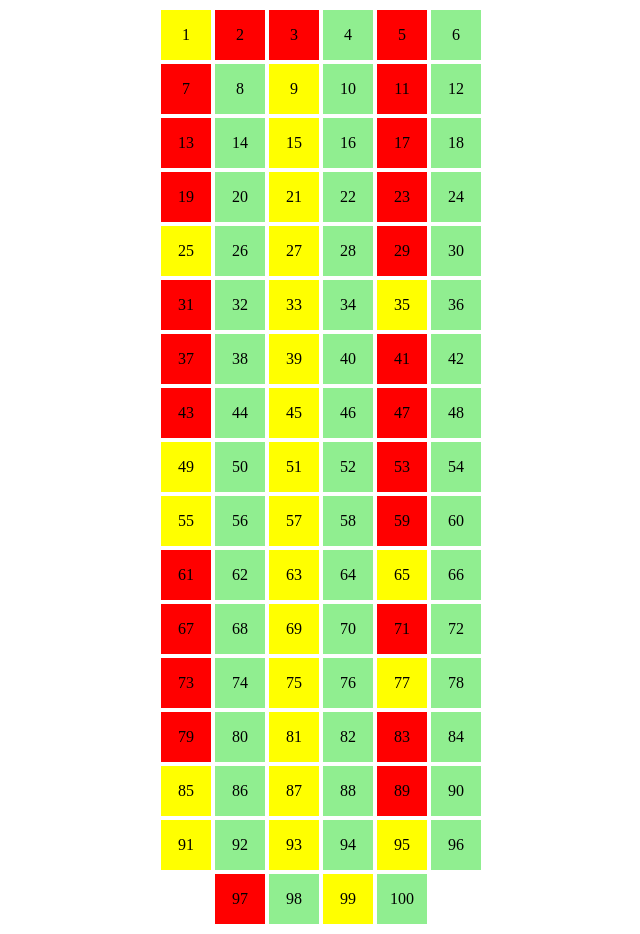
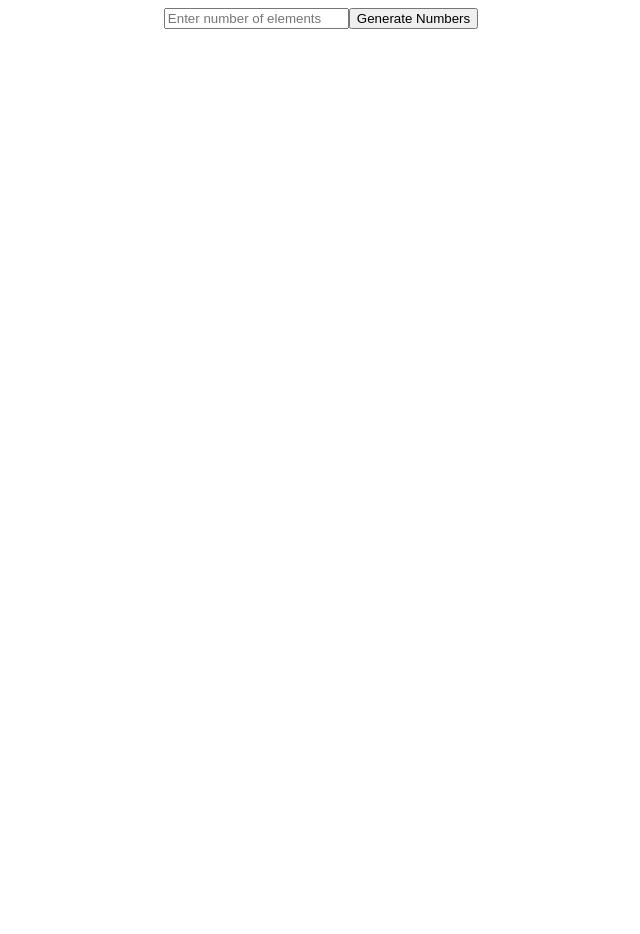
Before and after one commit to Nithin7406/Learning-React, a React (Create React App) app in the folder learning-react/: page / in a window 1280 px wide. Shown: the whole page, without its empty margins (319-959 px from the left). After the commit the page ends 800 px from the top, so only its background shows below. Built offline with nearby package versions, Linux system fonts and the light colour scheme.

Commit message:
UserInput

```diff
--- a/learning-react/src/App.js
+++ b/learning-react/src/App.js
@@ -1,8 +1,9 @@
-import Gallery from "./Components/FirstComponent";
-import VariableInJsx from "./Components/Curly";
-import Age from "./Components/Age";
-import List from "./Components/List";
-import Numbers from "./Components/Numbers";
+// import Gallery from "./Components/FirstComponent";
+// import VariableInJsx from "./Components/Curly";
+// import Age from "./Components/Age";
+// import List from "./Components/List";
+// import Numbers from "./Components/Numbers";
+import UserInput from "./Components/UserInput";
 
 const person = {
   name: "Gregorio Y. Zara",
@@ -16,7 +17,8 @@ function App() {
   return (
     <div className="App">
       <center>
-        <Numbers />
+        {/* <Numbers /> */}
+        <UserInput />
       </center>
     </div>
   );
--- /dev/null
+++ b/learning-react/src/Components/UserInput.jsx
@@ -0,0 +1,69 @@
+import React, { useState } from "react";
+
+function isPrime(num) {
+  if (num <= 1) return false;
+  if (num <= 3) return true;
+  if (num % 2 === 0 || num % 3 === 0) return false;
+  for (let i = 5; i * i <= num; i += 6) {
+    if (num % i === 0 || num % (i + 2) === 0) return false;
+  }
+  return true;
+}
+
+function NumberPrinter() {
+  const [numElements, setNumElements] = useState("");
+  const [numbers, setNumbers] = useState([]);
+
+  const handleChange = (event) => {
+    setNumElements(event.target.value);
+  };
+
+  const generateNumbers = () => {
+    const num = parseInt(numElements);
+    const generatedNumbers = [];
+
+    for (let i = 1; i <= num; i++) {
+      generatedNumbers.push(i);
+    }
+
+    setNumbers(generatedNumbers);
+  };
+
+  const numberBlocks = numbers.map((number, index) => {
+    const numberStyle = {
+      display: "inline-block",
+      width: "50px",
+      height: "50px",
+      textAlign: "center",
+      lineHeight: "50px",
+      margin: "2px",
+      backgroundColor: isPrime(number)
+        ? "#FF004C"
+        : number % 2 === 0
+        ? "#FFE600"
+        : "#00B2FF",
+    };
+
+    return (
+      <div key={index} className="number" style={numberStyle}>
+        {number}
+      </div>
+    );
+  });
+
+  return (
+    <div>
+      <input
+        type="number"
+        value={numElements}
+        onChange={handleChange}
+        placeholder="Enter number of elements"
+      />
+      <button onClick={generateNumbers}>Generate Numbers</button>
+
+      <div className="number-blocks">{numberBlocks}</div>
+    </div>
+  );
+}
+
+export default NumberPrinter;
```
